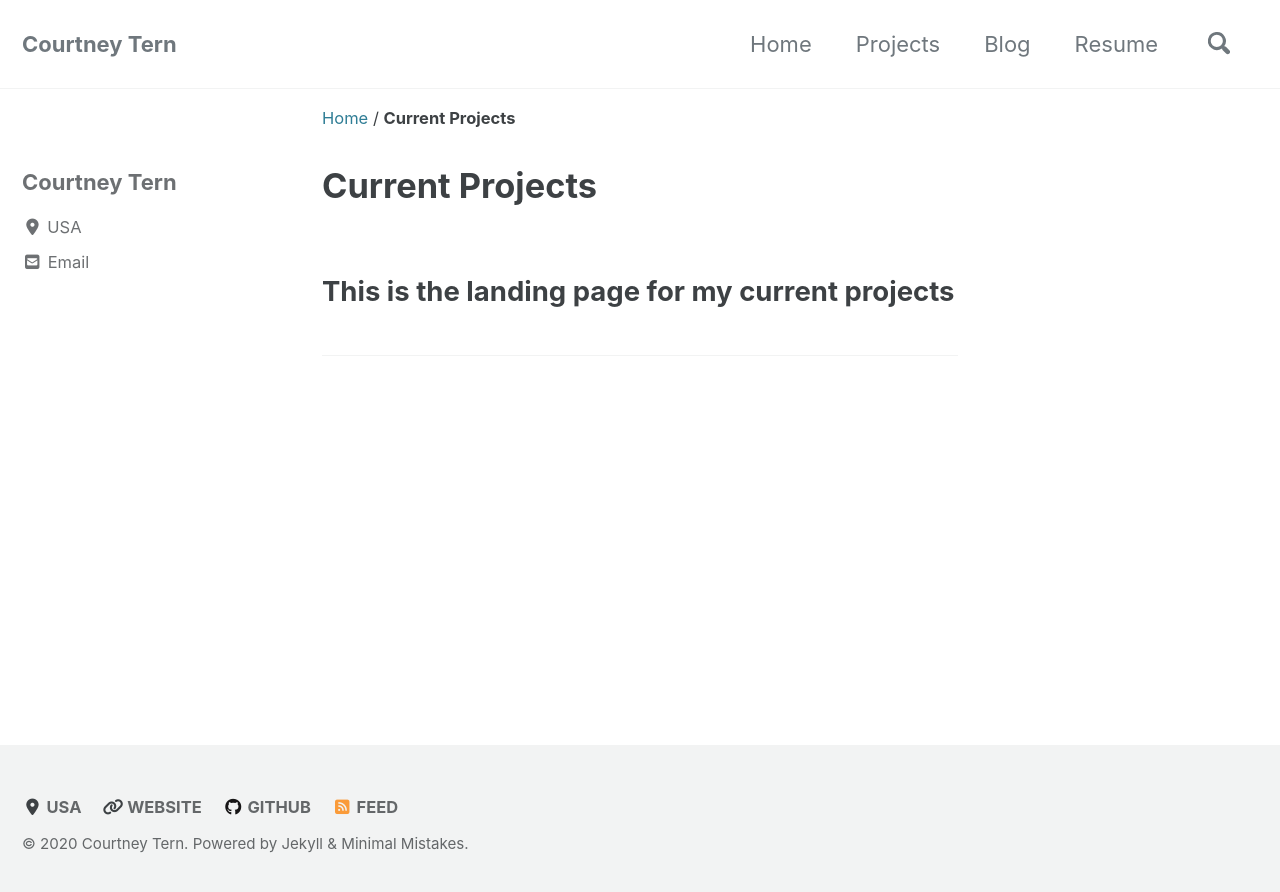
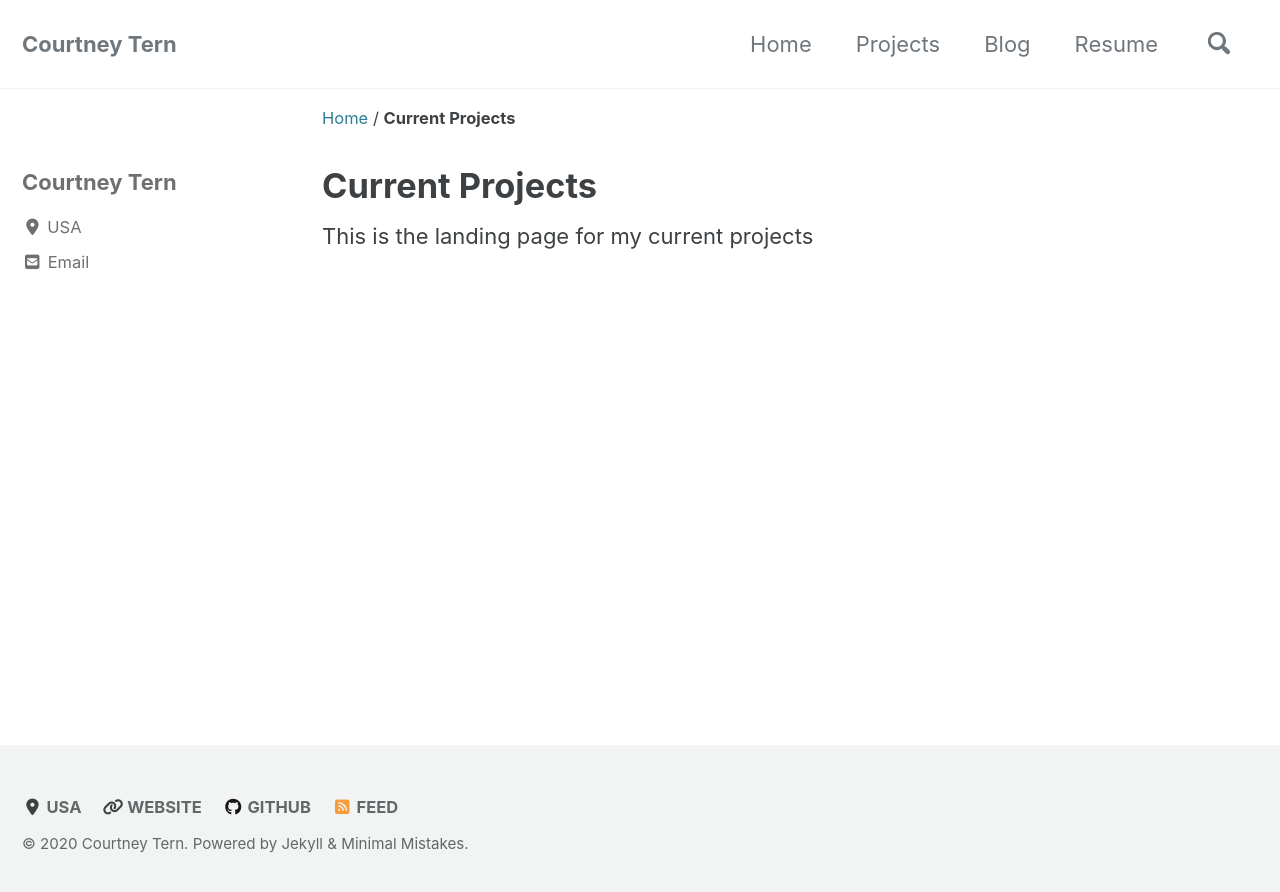
Before and after one commit to courtneytern/courtneytern.github.io, a Jekyll site: the page built from _pages/projects.md, in a window 1280 px wide. Shown: the top 892 px of the page. Built offline with Jekyll 4.4.1, drawn with Linux system fonts in a browser that asks for light colours; cached includes are drawn as plain includes; nearby versions of some CDN libraries.

```diff
--- a/_pages/projects.md
+++ b/_pages/projects.md
@@ -1,6 +1,6 @@
 ---
-title: Current Projects
+title: "Current Projects"
 permalink: /projects/
 ---
 
-## This is the landing page for my current projects
+This is the landing page for my current projects
```
